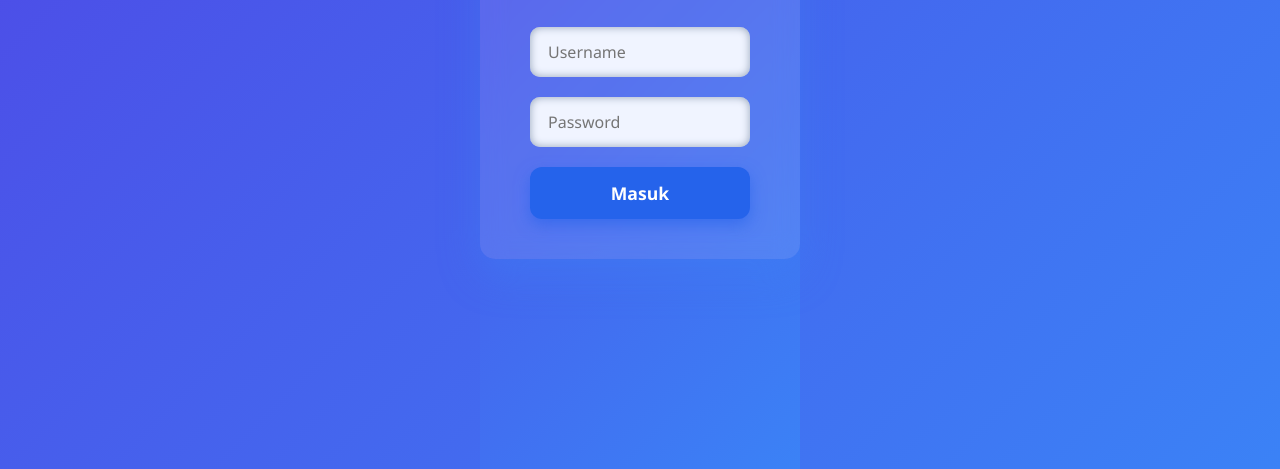
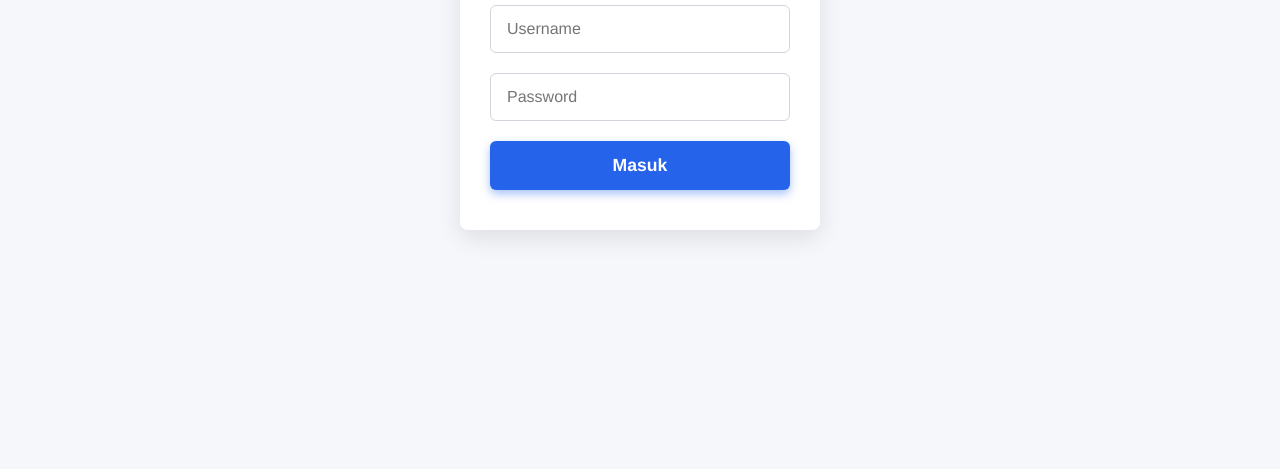
Before and after one commit to Kolonilanding1/new-data, a plain HTML site: page index.html in a window 1280 px wide. Shown: the part 331-800 px from the top of the page. Drawn offline with Linux system fonts and the light colour scheme.

Commit message:
index.html

```diff
--- a/index.html
+++ b/index.html
@@ -3,64 +3,55 @@
 <head>
   <meta charset="UTF-8" />
   <meta name="viewport" content="width=device-width, initial-scale=1" />
-  <title>Login</title>
+  <title>Login Admin/Owner</title>
   <style>
-    /* Reset dan box sizing */
+    /* Reset dasar */
     * {
-      box-sizing: border-box;
-      margin: 0;
-      padding: 0;
-      font-family: 'Segoe UI', Tahoma, Geneva, Verdana, sans-serif;
-      user-select: none;
+      margin: 0; padding: 0; box-sizing: border-box;
+      font-family: 'Helvetica Neue', Helvetica, Arial, sans-serif;
     }
 
     body, html {
       height: 100%;
-      background: linear-gradient(135deg, #4f46e5, #3b82f6);
+      background: #f5f7fa;
       display: flex;
       justify-content: center;
       align-items: center;
-      color: #f9fafb;
+      color: #2c3e50;
     }
 
-    .container {
-      background: rgba(255, 255, 255, 0.1);
-      padding: 40px 50px;
-      border-radius: 15px;
-      box-shadow: 0 15px 40px rgba(59, 130, 246, 0.4);
-      width: 320px;
-      backdrop-filter: blur(12px);
-      text-align: center;
+    .login-container {
+      background: white;
+      width: 360px;
+      padding: 40px 30px;
+      border-radius: 8px;
+      box-shadow: 0 8px 24px rgba(0,0,0,0.1);
     }
 
-    .container h2 {
-      margin-bottom: 30px;
+    .login-container h2 {
+      text-align: center;
       font-weight: 700;
-      font-size: 1.8rem;
+      margin-bottom: 28px;
+      color: #34495e;
       letter-spacing: 1.2px;
-      color: #e0e7ff;
-      text-shadow: 0 0 8px #3b82f6;
     }
 
-    input[type="text"],
-    input[type="password"] {
+    input[type="text"], input[type="password"] {
       width: 100%;
-      padding: 14px 18px;
+      padding: 14px 16px;
       margin-bottom: 20px;
-      border-radius: 10px;
-      border: none;
+      border: 1.8px solid #d1d5db;
+      border-radius: 6px;
       font-size: 1rem;
-      color: #1e293b;
-      background: #f0f4ff;
-      box-shadow: inset 0 0 8px #94a3b8;
-      transition: box-shadow 0.3s ease;
+      color: #34495e;
+      transition: border-color 0.3s ease;
     }
 
-    input[type="text"]:focus,
-    input[type="password"]:focus {
+    input[type="text"]:focus, input[type="password"]:focus {
       outline: none;
-      box-shadow: 0 0 8px 2px #3b82f6;
-      background: #ffffff;
+      border-color: #2563eb;
+      box-shadow: 0 0 6px #93c5fd;
+      background-color: #fff;
     }
 
     button {
@@ -68,29 +59,34 @@
       padding: 14px 0;
       background-color: #2563eb;
       border: none;
-      border-radius: 12px;
+      border-radius: 6px;
       color: white;
-      font-weight: 700;
+      font-weight: 600;
       font-size: 1.1rem;
       cursor: pointer;
-      transition: background-color 0.3s ease, transform 0.2s ease;
-      box-shadow: 0 6px 15px rgba(37, 99, 235, 0.6);
+      transition: background-color 0.3s ease;
+      box-shadow: 0 4px 10px rgba(37, 99, 235, 0.4);
     }
 
     button:hover {
       background-color: #1e40af;
-      transform: translateY(-2px);
-      box-shadow: 0 10px 20px rgba(30, 64, 175, 0.7);
     }
 
     button:active {
-      transform: translateY(0);
-      box-shadow: 0 4px 12px rgba(37, 99, 235, 0.5);
+      background-color: #1b3a97;
+      box-shadow: none;
+    }
+
+    @media (max-width: 400px) {
+      .login-container {
+        width: 90%;
+        padding: 30px 20px;
+      }
     }
   </style>
 </head>
 <body>
-  <div class="container">
+  <div class="login-container">
     <h2>Login Admin/Owner</h2>
     <input type="text" id="username" placeholder="Username" />
     <input type="password" id="password" placeholder="Password" />
@@ -107,10 +103,9 @@
         return;
       }
 
-      // Contoh validasi sederhana (ganti dengan logic asli)
       if (username === 'admin' && password === '123456') {
         alert('Login berhasil!');
-        // Redirect atau aksi lain
+        // Bisa tambah redirect di sini
       } else {
         alert('Username atau password salah.');
       }
```
